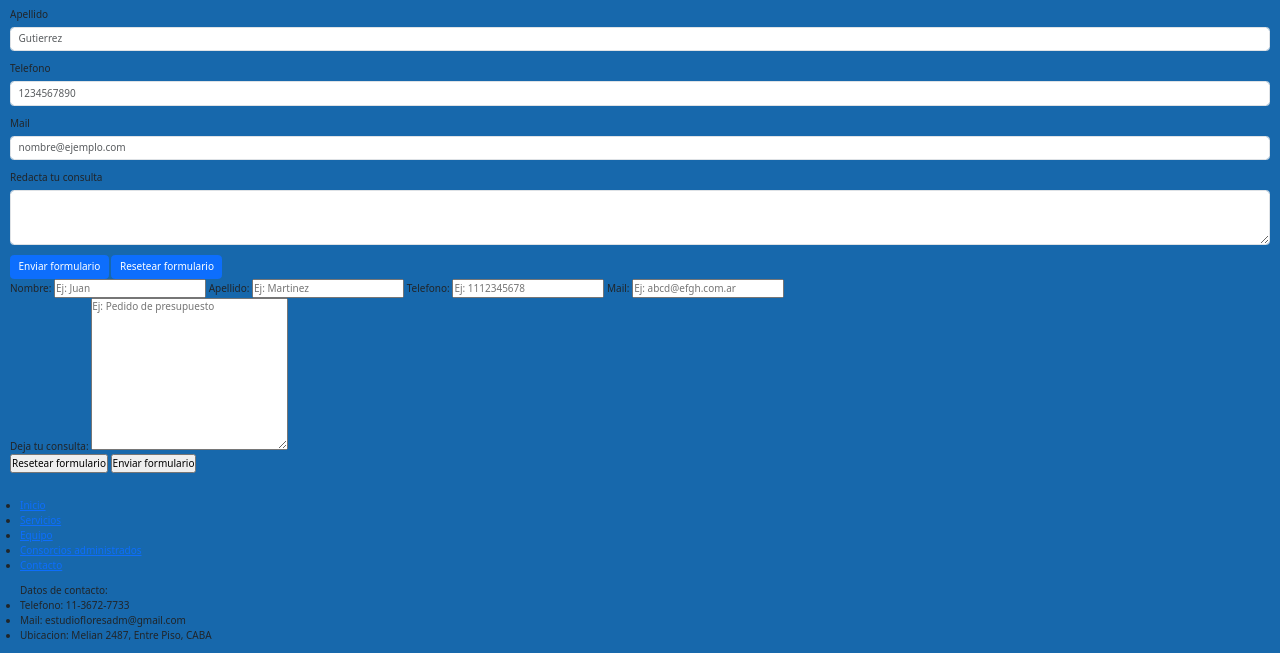
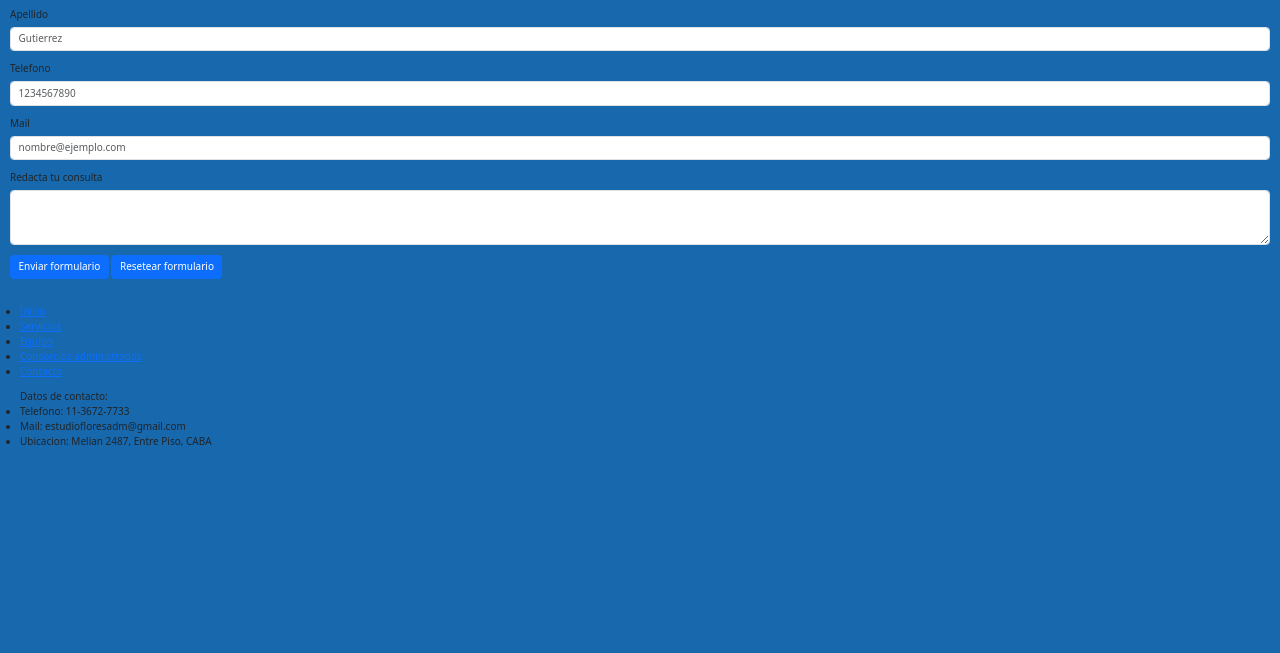
Before and after one commit to facubaron7/AdmEstudioFlores, a plain HTML site: page pages/Contacto.html in a window 1280 px wide. Shown: the part 346-999 px from the top of the page. After the commit the page ends 805 px from the top, so only its background shows below. Drawn offline with nearby package versions, Linux system fonts and the light colour scheme.

Commit message:
prueba 3 de link

```diff
--- a/pages/Contacto.html
+++ b/pages/Contacto.html
@@ -47,12 +47,11 @@
         <h2>CONTACTO</h2>
     </main>
     <section class="ImagenDeFondoContacto">
-        <div>
+        <div class="formulario-h3">
             <h3>Dejanos tu consulta</h3>
         </div>
-        <div>
+        <div class="datos">
             <legend>Datos personales</legend>
-        </div>
             <div class="mb-3 nombre">
                 <label for="exampleFormControlInput1" class="form-label">Nombre</label>
                 <input type="email" class="form-control" id="exampleFormControlInput1" placeholder="Juan">
@@ -69,6 +68,7 @@
                 <label for="exampleFormControlInput1" class="form-label">Mail</label>
                 <input type="email" class="form-control" id="exampleFormControlInput1" placeholder="nombre@ejemplo.com">
             </div>
+        </div>
         <div class="mb-3 consulta">
             <label for="exampleFormControlTextarea1" class="form-label">Redacta tu consulta</label>
             <textarea class="form-control" id="exampleFormControlTextarea1" rows="3"></textarea>
@@ -77,27 +77,6 @@
             <input class="btn btn-primary" type="submit" value="Enviar formulario">
             <input class="btn btn-primary" type="reset" value="Resetear formulario">
         </div>
-        <form action="">
-            <fieldset class="datos">
-
-                <label for="nombre">Nombre:</label>
-                <input type="text" name="nombre" id="nombre" placeholder="Ej: Juan"><!--tipo de contenido-->
-                <label for="apellido">Apellido:</label>
-                <input type="text" name="apellido" id="apellido" placeholder="Ej: Martinez">
-                <label for="telefono">Telefono:</label>
-                <input type="tel" name="telefono" id="telefono" placeholder="Ej: 1112345678">
-                <label for="email">Mail:</label>
-                <input type="email" name="email" id="email" placeholder="Ej: abcd@efgh.com.ar">
-            </fieldset>
-            <fieldset class="consulta">
-                <label for="consulta">Deja tu consulta:</label>
-                <textarea name="consulta" id="consulta" cols="30" rows="10" placeholder="Ej: Pedido de presupuesto"></textarea><!--cols y rows es para el tamaño del box-->
-            </fieldset>
-            <fieldset class="botones">
-                <input type="reset" value="Resetear formulario">
-                <input type="submit" value="Enviar formulario">
-            </fieldset>
-        </form>
     </section>
     <footer>
         <div>
```
Also changed, not shown: index.html (+1 -1 lines). Lines whose indentation alone changed are shown as unchanged.
